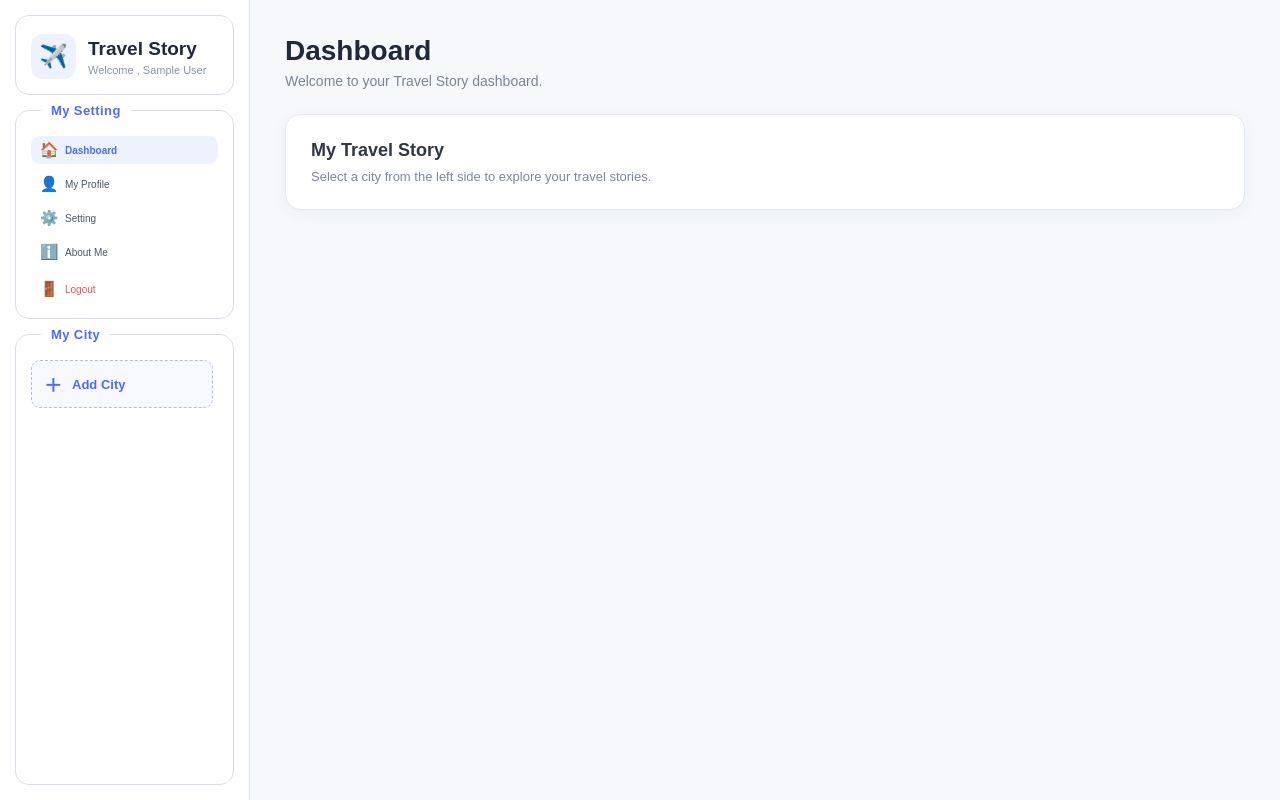
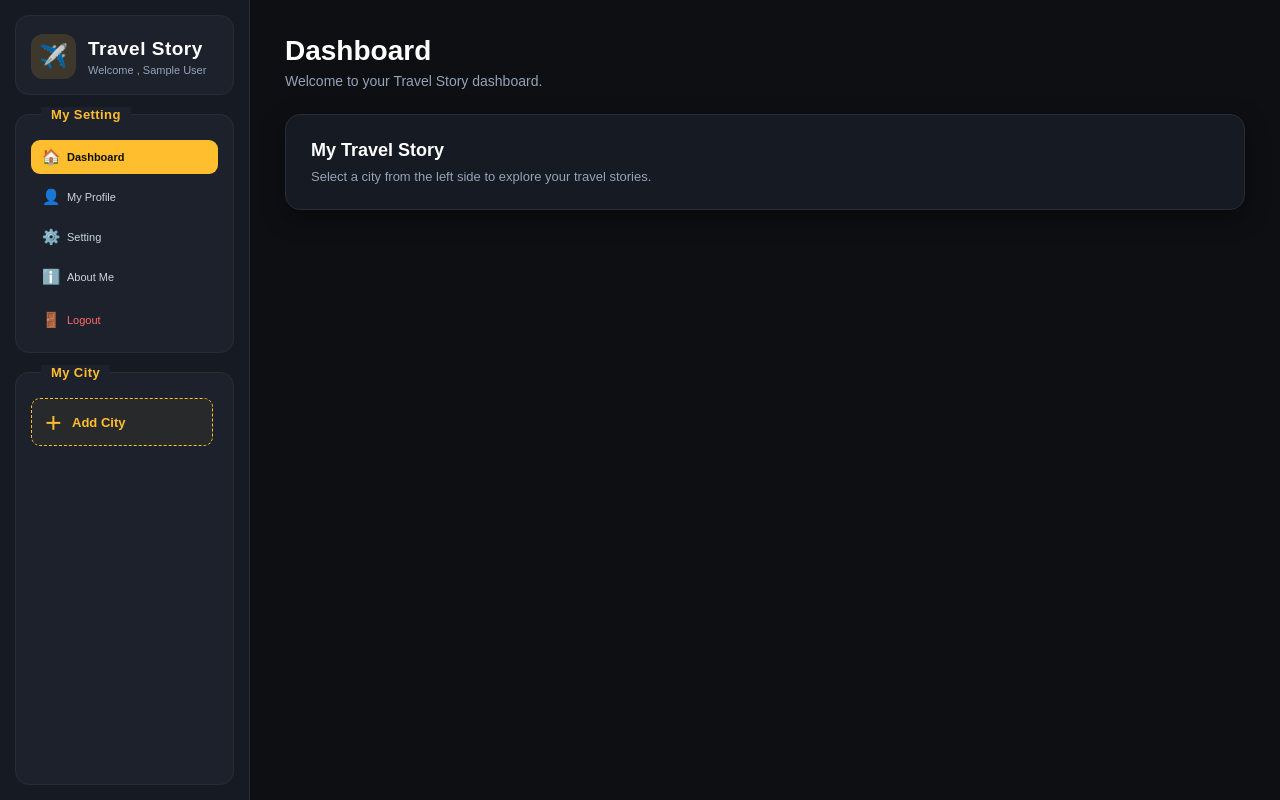
Before and after one commit to VaibhavRAI198/Travel-story, a Flask app: template templates/dashboard.html in a window 1280 px wide. Run offline with Flask 3, Linux system fonts and the light colour scheme; the template is opened without the code that fills it: most values are stand-ins (such as "Sample title", 1, 10 or a date in 2020); some libraries are stand-ins or nearby versions.

Commit message:
Update common.css

```diff
--- a/static/css_folder/common.css
+++ b/static/css_folder/common.css
@@ -6,9 +6,10 @@
 
 body {
     font-family: Arial, Helvetica, sans-serif;
-    background: #f4f7fb;
-    color: #263238;
+    background: #0d0f12;
+    color: #e2e8f0;
 }
+
 .dashboard {
     display: flex;
     width: 100%;
@@ -23,448 +24,314 @@ body {
     width: 250px;
     height: 100vh;
     padding: 15px;
-    background: #ffffff;
-    border-right: 1px solid #dfe5ec;
+    background: #161a22;
+    border-right: 1px solid #272d37;
     display: flex;
     flex-direction: column;
-    gap: 8px;
+    gap: 12px;
 }
+
 /* =========================================
    BORDERED SECTIONS
 ========================================= */
 .sidebar-box {
     position: relative;
-    border: 1.5px solid #d8dee8;
+    border: 1.5px solid #272d37;
     border-radius: 14px;
     padding: 18px 15px 15px;
-    background: #ffffff;
+    background: #1c212c;
     min-width: 0;
 }
 
-
 /* Section title on border */
-
 .sidebar-box legend {
     padding: 0 10px;
-
     margin-left: 10px;
-
     font-size: 13px;
     font-weight: 700;
-
-    color: #4d6bfe;
-
-    background: #ffffff;
-
+    color: #ffbe2e;
+    background: #1c212c;
     letter-spacing: 0.4px;
 }
-
 
 /* =========================================
    HEADER
 ========================================= */
-
 .header-box {
     flex-shrink: 0;
 }
 
-
 .header {
     display: flex;
     align-items: center;
-
     gap: 12px;
 }
-
 
 .logo-icon {
     width: 45px;
     height: 45px;
-
     display: flex;
     align-items: center;
     justify-content: center;
-
     border-radius: 12px;
-
-    background: #eef2ff;
-
+    background: rgba(255, 190, 46, 0.15);
+    color: #ffbe2e;
     font-size: 23px;
 }
-
 
 .header h1 {
     font-size: 19px;
     font-weight: 700;
-
-    color: #202938;
+    color: #ffffff;
+    letter-spacing: 0.5px;
 }
-
 
 .header p {
     margin-top: 4px;
-
     font-size: 11px;
-
-    color: #8a94a6;
+    color: #94a3b8;
 }
-
 
 /* =========================================
    NAVIGATION
 ========================================= */
-
 .navigation-box {
     flex-shrink: 0;
 }
 
-
 .navigation {
     display: flex;
     flex-direction: column;
-
     gap: 6px;
 }
-
 
 .navigation a {
     display: flex;
     align-items: center;
     gap: 6px;
-    padding: 5px 8px;
+    padding: 8px 10px;
     border-radius: 9px;
-
     text-decoration: none;
-
-    color: #4b5563;
-
-    font-size: 10px;
+    color: #cbd5e1;
+    font-size: 11px;
     font-weight: 500;
-
     transition: all 0.2s ease;
 }
 
-
 .navigation a span {
     width: 20px;
-
     text-align: center;
-
     font-size: 15px;
 }
 
-
 .navigation a:hover {
-    background: #f1f4ff;
-
-    color: #4d6bfe;
-
+    background: rgba(255, 190, 46, 0.12);
+    color: #ffbe2e;
     transform: translateX(3px);
 }
 
-
-/* Active dashboard */
-
+/* Active dashboard link */
 .navigation a:first-child {
-    background: #eef2ff;
-
-    color: #4d6bfe;
-
-    font-weight: 600;
+    background: #ffbe2e;
+    color: #0d0f12;
+    font-weight: 700;
 }
 
-
 /* Logout */
-
 .navigation .logout {
-    color: #e05252;
-
+    color: #ff6b6b;
     margin-top: 3px;
 }
 
-
 .navigation .logout:hover {
-    background: #fff1f1;
-
-    color: #d63d3d;
+    background: rgba(255, 107, 107, 0.15);
+    color: #ff8585;
 }
-
 
 /* =========================================
    CITY SECTION
 ========================================= */
-
 .city-box {
-
-    /*
-       Remaining sidebar height
-       goes to city section
-    */
-
     flex: 1;
-
     min-height: 0;
-
     display: flex;
     flex-direction: column;
 }
 
-
 /* =========================================
    CITY SCROLL AREA
 ========================================= */
-
 .city_area {
-
     flex: 1;
-
     min-height: 0;
-
     overflow-y: auto;
-
     padding-right: 5px;
-
     display: flex;
     flex-direction: column;
-
     gap: 6px;
 }
 
-
 /* Scrollbar */
-
 .city_area::-webkit-scrollbar {
     width: 5px;
 }
-
 
 .city_area::-webkit-scrollbar-track {
     background: transparent;
 }
 
-
 .city_area::-webkit-scrollbar-thumb {
-    background: #cbd3df;
-
+    background: #2d3545;
     border-radius: 10px;
 }
 
-
 .city_area::-webkit-scrollbar-thumb:hover {
-    background: #9da8b8;
+    background: #3f4a5f;
 }
-
 
 /* =========================================
    ADD CITY
 ========================================= */
-
 .add-city {
     display: flex;
     align-items: center;
-
     gap: 10px;
-
     padding: 10px 12px;
-
-    border: 1px dashed #aeb9ff;
-
+    border: 1px dashed #ffbe2e;
     border-radius: 9px;
-
     text-decoration: none;
-
-    color: #4d6bfe;
-
-    background: #f8f9ff;
-
+    color: #ffbe2e;
+    background: rgba(255, 190, 46, 0.05);
     font-size: 13px;
     font-weight: 600;
-
     transition: 0.2s ease;
 }
-
 
 .add-city span {
     font-size: 18px;
 }
 
-
 .add-city:hover {
-    background: #eef2ff;
-
-    border-color: #4d6bfe;
+    background: rgba(255, 190, 46, 0.15);
+    border-color: #ffd066;
 }
-
 
 /* =========================================
    CITY ITEMS
 ========================================= */
-
 .city-item {
     display: flex;
     align-items: center;
-
     gap: 10px;
-
     padding: 10px 12px;
-
     border-radius: 9px;
-
     text-decoration: none;
-
-    color: #4b5563;
-
+    color: #94a3b8;
     font-size: 13px;
-
     transition: all 0.2s ease;
 }
-
 
 .city-icon {
     width: 25px;
     height: 25px;
-
     display: flex;
     align-items: center;
     justify-content: center;
-
     border-radius: 7px;
-
-    background: #f1f4f8;
-
+    background: #252c3a;
     font-size: 13px;
+    color: #e2e8f0;
 }
 
-
 .city-item:hover {
-    background: #f4f6fa;
-
-    color: #4d6bfe;
-
+    background: #252c3a;
+    color: #ffffff;
     transform: translateX(3px);
 }
 
-
 .city-item:hover .city-icon {
-    background: #eef2ff;
+    background: #ffbe2e;
+    color: #0d0f12;
 }
-
 
 /* =========================================
    MAIN CONTENT
 ========================================= */
-
 .content {
     flex: 1;
-
     height: 100vh;
-
     padding: 35px;
-
     overflow-y: auto;
-
-    background: #f6f8fc;
+    background: #0d0f12;
 }
-
 
 .content-header h2 {
     font-size: 28px;
-
-    color: #202938;
+    color: #ffffff;
 }
-
 
 .content-header p {
     margin-top: 6px;
-
-    color: #7b8494;
-
+    color: #94a3b8;
     font-size: 14px;
 }
-
 
 /* =========================================
    DASHBOARD CARD
 ========================================= */
-
 .dashboard-card {
     margin-top: 25px;
-
     padding: 25px;
-
-    background: #ffffff;
-
-    border: 1px solid #e2e7ef;
-
+    background: #161a22;
+    border: 1px solid #272d37;
     border-radius: 15px;
-
-    box-shadow:
-        0 4px 15px rgba(40, 50, 70, 0.05);
+    box-shadow: 0 8px 25px rgba(0, 0, 0, 0.4);
 }
-
 
 .dashboard-card h3 {
     font-size: 18px;
-
-    color: #303846;
+    color: #ffffff;
 }
-
 
 .dashboard-card p {
     margin-top: 8px;
-
     font-size: 13px;
-
-    color: #7c8797;
+    color: #94a3b8;
 }
-
 
 /* =========================================
    MOBILE
 ========================================= */
-
 @media (max-width: 768px) {
-
     .left {
         width: 240px;
-
         padding: 12px;
-
         gap: 12px;
     }
-
 
     .content {
         padding: 20px;
     }
 
-
     .header h1 {
         font-size: 16px;
     }
 
-
     .header p {
         font-size: 10px;
     }
-
 }
 
-
 @media (max-width: 550px) {
-
     .left {
         width: 210px;
     }
-
 
     .content {
         padding: 15px;
     }
 
-
     .content-header h2 {
         font-size: 22px;
     }
-
 }
```
